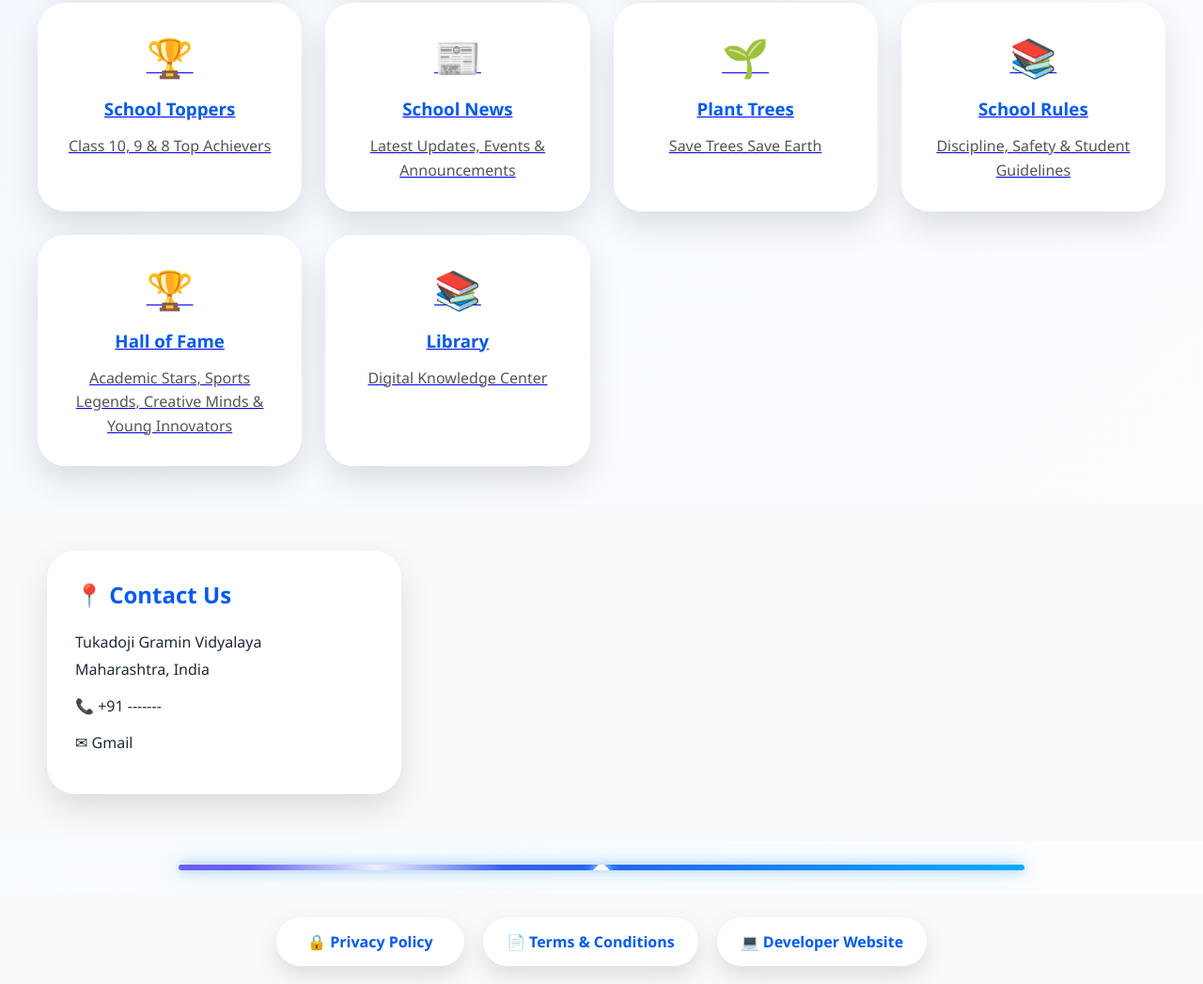
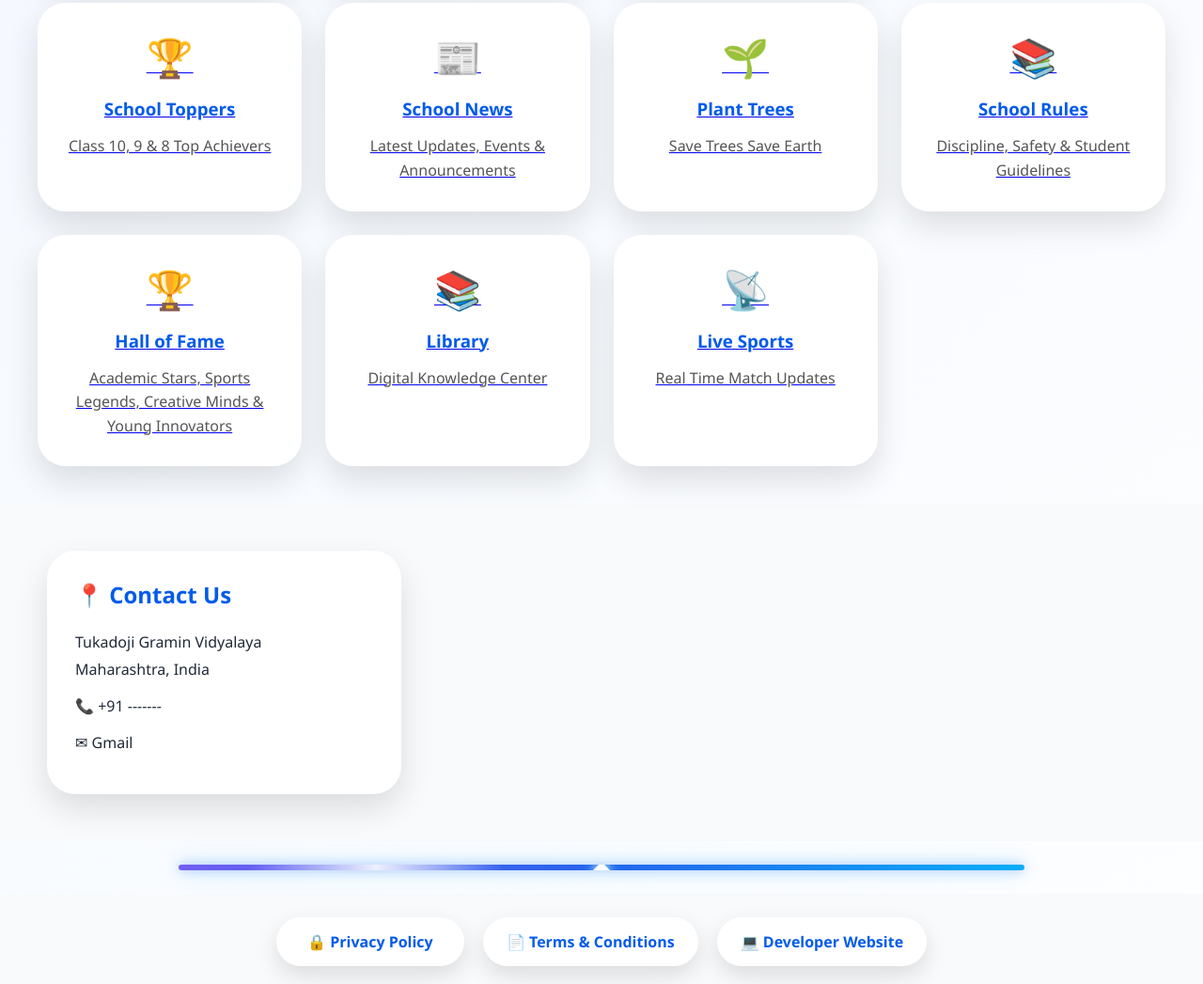
Before and after one commit to kapilmungule-design/TGV-School, a plain HTML site: page index.html in a window 1280 px wide. Shown: the part 1818-2865 px from the top of the page at 94% size. Drawn offline with Linux system fonts and the light colour scheme.

Commit message:
Add files via upload

```diff
--- a/index.html
+++ b/index.html
@@ -589,6 +589,35 @@ Digital Knowledge Center
 
 
 
+<a href="live match/live.html" class="card">
+
+
+<span>
+📡
+</span>
+
+
+<h3>
+Live Sports
+</h3>
+
+
+<p>
+Real Time Match Updates
+</p>
+
+
+<div id="liveStatus" class="live-status">
+
+<span></span>
+
+
+</div>
+
+
+</a>
+
+
 
 
 
```
Also changed, not shown: style.css (line endings or trailing spaces).
